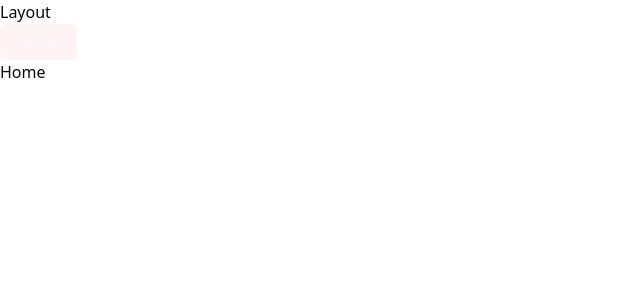
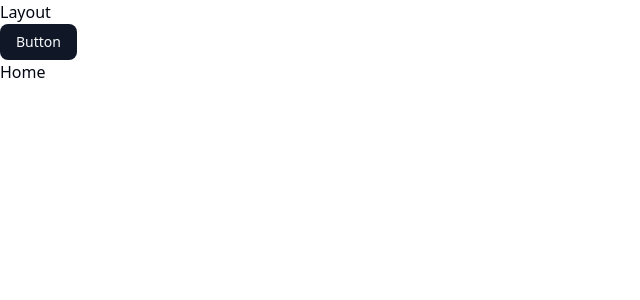
Before and after one commit to MauricioLazzari/bewar-bootcamp, a Next.js app: page / in a window 1280 px wide. Shown: the top 300 px of the page, without its empty margins (0-640 px from the left). Built offline with nearby package versions, Linux system fonts and the light colour scheme.

Commit message:
Update shadcn theme
chore: update shadcn theme

```diff
--- a/src/app/globals.css
+++ b/src/app/globals.css
@@ -46,70 +46,70 @@
 :root {
   --radius: 0.625rem;
   --background: oklch(1 0 0);
-  --foreground: oklch(0.145 0 0);
+  --foreground: oklch(0.13 0.028 261.692);
   --card: oklch(1 0 0);
-  --card-foreground: oklch(0.145 0 0);
+  --card-foreground: oklch(0.13 0.028 261.692);
   --popover: oklch(1 0 0);
-  --popover-foreground: oklch(0.145 0 0);
-  --primary: oklch(0.205 0 0);
-  --primary-foreground: oklch(0.985 0 0);
-  --secondary: oklch(0.97 0 0);
-  --secondary-foreground: oklch(0.205 0 0);
-  --muted: oklch(0.97 0 0);
-  --muted-foreground: oklch(0.556 0 0);
-  --accent: oklch(0.97 0 0);
-  --accent-foreground: oklch(0.205 0 0);
+  --popover-foreground: oklch(0.13 0.028 261.692);
+  --primary: oklch(0.21 0.034 264.665);
+  --primary-foreground: oklch(0.985 0.002 247.839);
+  --secondary: oklch(0.967 0.003 264.542);
+  --secondary-foreground: oklch(0.21 0.034 264.665);
+  --muted: oklch(0.967 0.003 264.542);
+  --muted-foreground: oklch(0.551 0.027 264.364);
+  --accent: oklch(0.967 0.003 264.542);
+  --accent-foreground: oklch(0.21 0.034 264.665);
   --destructive: oklch(0.577 0.245 27.325);
-  --border: oklch(0.922 0 0);
-  --input: oklch(0.922 0 0);
-  --ring: oklch(0.708 0 0);
+  --border: oklch(0.928 0.006 264.531);
+  --input: oklch(0.928 0.006 264.531);
+  --ring: oklch(0.707 0.022 261.325);
   --chart-1: oklch(0.646 0.222 41.116);
   --chart-2: oklch(0.6 0.118 184.704);
   --chart-3: oklch(0.398 0.07 227.392);
   --chart-4: oklch(0.828 0.189 84.429);
   --chart-5: oklch(0.769 0.188 70.08);
-  --sidebar: oklch(0.985 0 0);
-  --sidebar-foreground: oklch(0.145 0 0);
-  --sidebar-primary: oklch(0.205 0 0);
-  --sidebar-primary-foreground: oklch(0.985 0 0);
-  --sidebar-accent: oklch(0.97 0 0);
-  --sidebar-accent-foreground: oklch(0.205 0 0);
-  --sidebar-border: oklch(0.922 0 0);
-  --sidebar-ring: oklch(0.708 0 0);
+  --sidebar: oklch(0.985 0.002 247.839);
+  --sidebar-foreground: oklch(0.13 0.028 261.692);
+  --sidebar-primary: oklch(0.21 0.034 264.665);
+  --sidebar-primary-foreground: oklch(0.985 0.002 247.839);
+  --sidebar-accent: oklch(0.967 0.003 264.542);
+  --sidebar-accent-foreground: oklch(0.21 0.034 264.665);
+  --sidebar-border: oklch(0.928 0.006 264.531);
+  --sidebar-ring: oklch(0.707 0.022 261.325);
 }
 
 .dark {
-  --background: oklch(0.145 0 0);
-  --foreground: oklch(0.985 0 0);
-  --card: oklch(0.205 0 0);
-  --card-foreground: oklch(0.985 0 0);
-  --popover: oklch(0.205 0 0);
-  --popover-foreground: oklch(0.985 0 0);
-  --primary: oklch(0.922 0 0);
-  --primary-foreground: oklch(0.205 0 0);
-  --secondary: oklch(0.269 0 0);
-  --secondary-foreground: oklch(0.985 0 0);
-  --muted: oklch(0.269 0 0);
-  --muted-foreground: oklch(0.708 0 0);
-  --accent: oklch(0.269 0 0);
-  --accent-foreground: oklch(0.985 0 0);
+  --background: oklch(0.13 0.028 261.692);
+  --foreground: oklch(0.985 0.002 247.839);
+  --card: oklch(0.21 0.034 264.665);
+  --card-foreground: oklch(0.985 0.002 247.839);
+  --popover: oklch(0.21 0.034 264.665);
+  --popover-foreground: oklch(0.985 0.002 247.839);
+  --primary: oklch(0.928 0.006 264.531);
+  --primary-foreground: oklch(0.21 0.034 264.665);
+  --secondary: oklch(0.278 0.033 256.848);
+  --secondary-foreground: oklch(0.985 0.002 247.839);
+  --muted: oklch(0.278 0.033 256.848);
+  --muted-foreground: oklch(0.707 0.022 261.325);
+  --accent: oklch(0.278 0.033 256.848);
+  --accent-foreground: oklch(0.985 0.002 247.839);
   --destructive: oklch(0.704 0.191 22.216);
   --border: oklch(1 0 0 / 10%);
   --input: oklch(1 0 0 / 15%);
-  --ring: oklch(0.556 0 0);
+  --ring: oklch(0.551 0.027 264.364);
   --chart-1: oklch(0.488 0.243 264.376);
   --chart-2: oklch(0.696 0.17 162.48);
   --chart-3: oklch(0.769 0.188 70.08);
   --chart-4: oklch(0.627 0.265 303.9);
   --chart-5: oklch(0.645 0.246 16.439);
-  --sidebar: oklch(0.205 0 0);
-  --sidebar-foreground: oklch(0.985 0 0);
+  --sidebar: oklch(0.21 0.034 264.665);
+  --sidebar-foreground: oklch(0.985 0.002 247.839);
   --sidebar-primary: oklch(0.488 0.243 264.376);
-  --sidebar-primary-foreground: oklch(0.985 0 0);
-  --sidebar-accent: oklch(0.269 0 0);
-  --sidebar-accent-foreground: oklch(0.985 0 0);
+  --sidebar-primary-foreground: oklch(0.985 0.002 247.839);
+  --sidebar-accent: oklch(0.278 0.033 256.848);
+  --sidebar-accent-foreground: oklch(0.985 0.002 247.839);
   --sidebar-border: oklch(1 0 0 / 10%);
-  --sidebar-ring: oklch(0.556 0 0);
+  --sidebar-ring: oklch(0.551 0.027 264.364);
 }
 
 @layer base {
--- a/src/app/page.tsx
+++ b/src/app/page.tsx
@@ -3,7 +3,7 @@ import { Button } from "@/components/ui/button";
 const Home = () => {
   return (
     <div>
-      <Button className="cursor-pointer bg-red-50">Button</Button>
+      <Button className="cursor-pointe">Button</Button>
       <h1>Home</h1>
     </div>
   );
```
